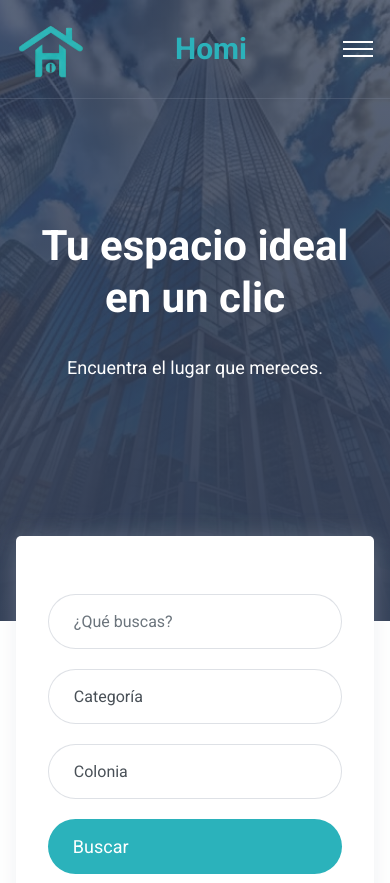
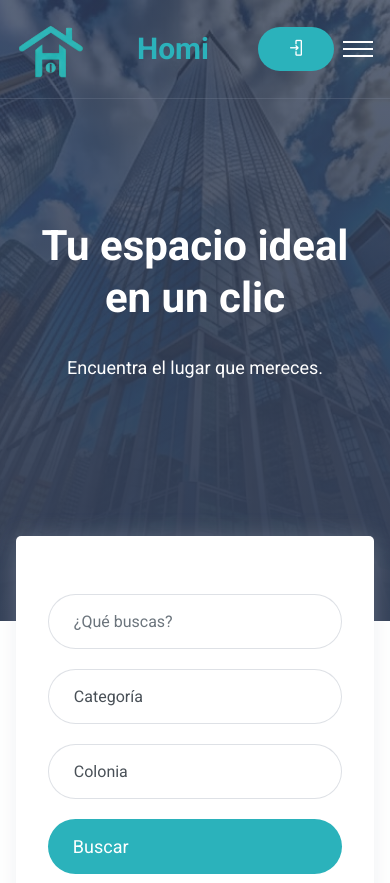
Before and after one commit to angelito05/Homi, a Flask app: page / in a window 390 px wide. Shown: the top 883 px of the page. Run offline with Flask 3, Linux system fonts and the light colour scheme; data that the repository does not hold is empty; some libraries are stand-ins or nearby versions.

Commit message:
hacer visible el boton de iniciar sesion en telefonos

```diff
--- a/src/templates/Inicio.html
+++ b/src/templates/Inicio.html
@@ -186,7 +186,8 @@
 										{% endif %}
 										<li><a href="/perfil">Perfil</a></li>
 										{% if session.get('rol') == 'proveedor' %}
-										<li><a href="{{ url_for('publicaciones.crear_publicacion') }}">Publicar Propiedad</a>
+										<li><a href="{{ url_for('publicaciones.crear_publicacion') }}">Publicar
+												Propiedad</a>
 										</li>
 										{% endif %}
 										<li><a href="/favorites">Favoritos</a></li>
@@ -195,7 +196,10 @@
 								</li>
 								{% else %}
 								<li>
-									<a href="/index" class="main-btn btn-hover d-none d-md-block">Iniciar Sesion</a>
+									<a href="{{ url_for('index') }}" class="main-btn btn-hover">
+										<span class="d-md-none"><i class="lni lni-enter"></i></span>
+										<span class="d-none d-md-block">Iniciar Sesión</span>
+									</a>
 								</li>
 								{% endif %}
 							</ul>
```
Lines whose indentation alone changed are shown as unchanged.
